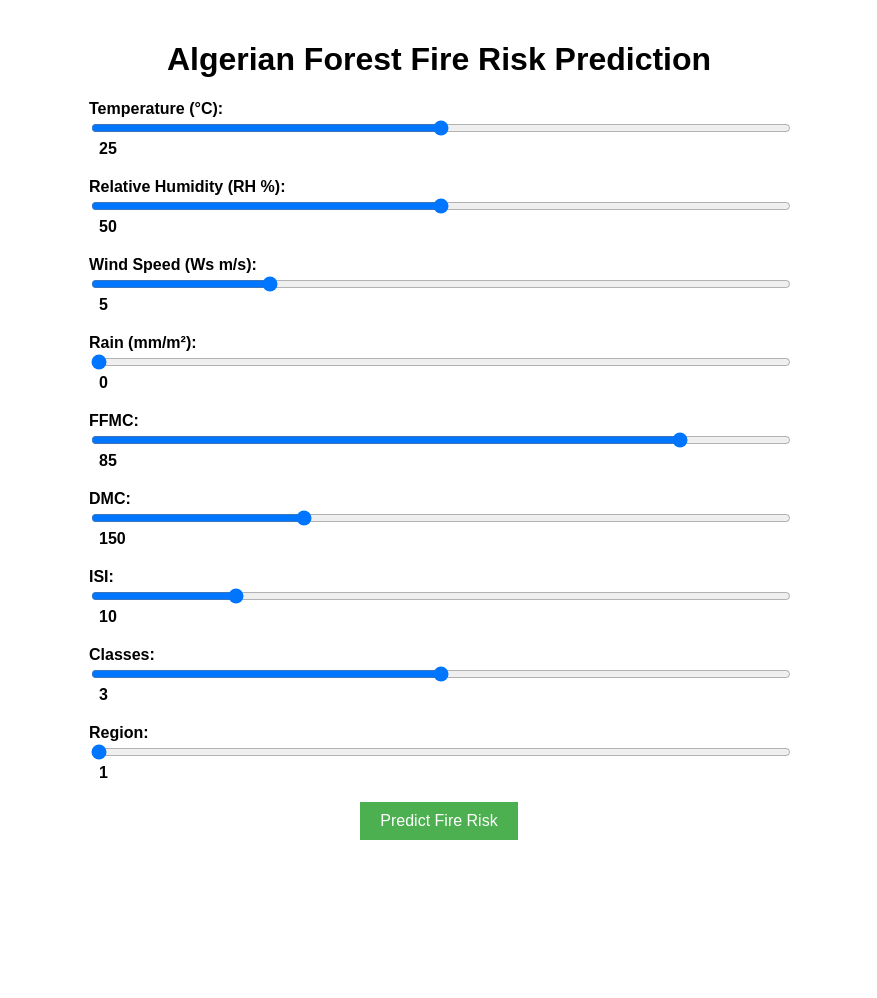
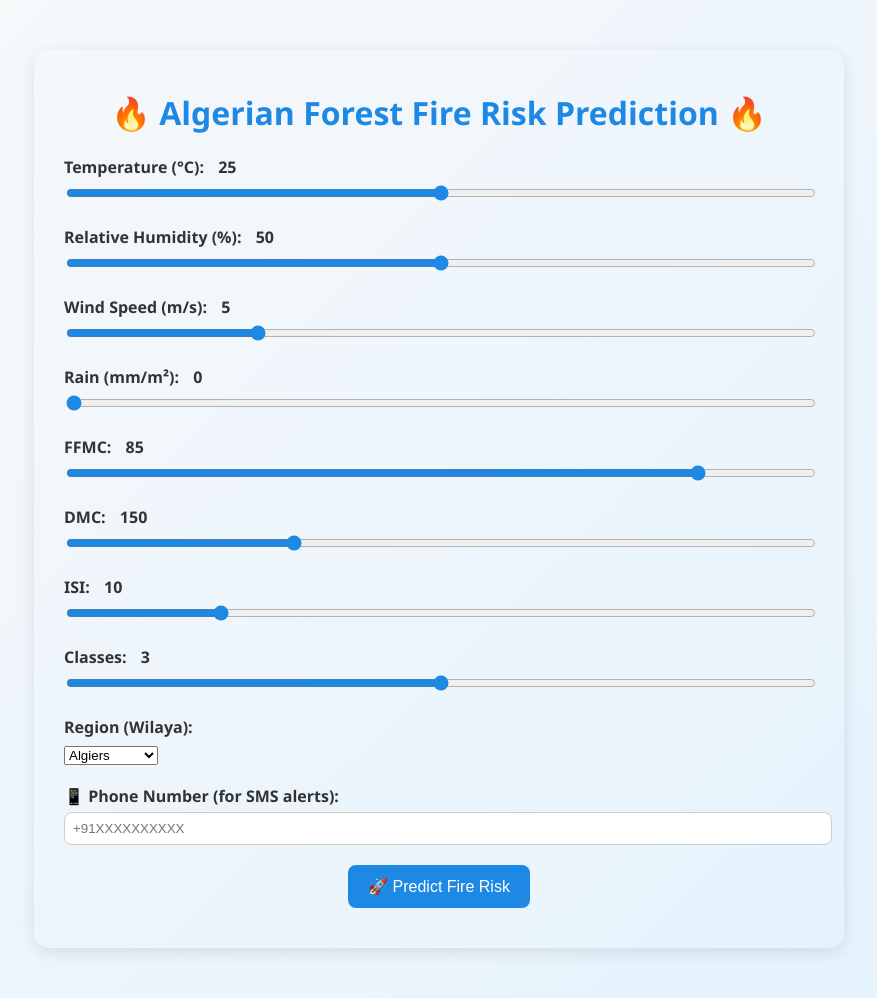
Before and after one commit to Uzma10-ctrl/Algerianforestfiretest, a Python web app: template templates/sliders.html in a window 1280 px wide. Shown: the whole page, without its empty margins (201-1078 px from the left). Before the commit the page ends 840 px from the top, so only its background shows below. Run offline with Jinja, Linux system fonts and the light colour scheme; the template is opened without the code that fills it, so the values that code supplies are empty.

Commit message:
first commit

```diff
--- a/templates/sliders.html
+++ b/templates/sliders.html
@@ -1,105 +1,170 @@
 <!DOCTYPE html>
-<html>
+<html lang="en">
 <head>
-    <title>Fire Risk Prediction</title>
+  <meta charset="UTF-8">
+  <meta name="viewport" content="width=device-width, initial-scale=1.0">
+  <title>Algerian Forest Fire Risk Prediction</title>
+
   <style>
     body {
-            font-family: Arial, sans-serif;
-            max-width: 700px;
-            margin: auto;
-            padding: 20px;
+      font-family: 'Segoe UI', sans-serif;
+      background: linear-gradient(135deg, #f8f9fa, #e3f2fd);
+      color: #333;
+      max-width: 750px;
+      margin: 50px auto;
+      padding: 20px 30px;
+      border-radius: 15px;
+      box-shadow: 0 4px 15px rgba(0,0,0,0.1);
     }
+
     h1 {
       text-align: center;
+      color: #1e88e5;
     }
+
+    form {
+      margin-top: 20px;
+    }
+
     .slider-container {
       margin-bottom: 20px;
     }
+
     label {
       font-weight: bold;
+      display: block;
+      margin-bottom: 5px;
     }
+
     input[type=range] {
       width: 100%;
+      accent-color: #1e88e5;
     }
+
     output {
       font-weight: bold;
       margin-left: 10px;
     }
+
+    input[type=text] {
+      width: 100%;
+      padding: 8px;
+      border: 1px solid #ccc;
+      border-radius: 8px;
+    }
+
     button {
-            padding: 10px 20px;
-            font-size: 16px;
-            background-color: #4CAF50;
+      background-color: #1e88e5;
       color: white;
       border: none;
+      padding: 12px 20px;
+      font-size: 16px;
+      border-radius: 8px;
       cursor: pointer;
       display: block;
-            margin: auto;
+      margin: 20px auto;
+      transition: background-color 0.3s ease;
     }
+
     button:hover {
-            background-color: #45a049;
+      background-color: #1565c0;
+    }
+
+    #loading {
+      display: none;
+      text-align: center;
+      font-weight: bold;
+      color: #1565c0;
     }
   </style>
+
+  <script>
+    function showLoading() {
+      document.getElementById('loading').style.display = 'block';
+    }
+  </script>
 </head>
+
 <body>
-    <h1>Algerian Forest Fire Risk Prediction</h1>
+  <h1>🔥 Algerian Forest Fire Risk Prediction 🔥</h1>
 
-    <form action="/predict" method="post">
+  <form action="/predict" method="post" onsubmit="showLoading()">
 
     <div class="slider-container">
-            <label>Temperature (°C):</label>
-            <input type="range" name="temperature" min="0" max="50" step="0.1" value="25" oninput="this.nextElementSibling.value = this.value">
-            <output>25</output>
+      <label>Temperature (°C): <output id="temp_out">25</output></label>
+      <input type="range" name="temperature" min="0" max="50" step="0.1" value="25"
+             oninput="temp_out.value=this.value">
     </div>
 
     <div class="slider-container">
-            <label>Relative Humidity (RH %):</label>
-            <input type="range" name="rh" min="0" max="100" step="0.1" value="50" oninput="this.nextElementSibling.value = this.value">
-            <output>50</output>
+      <label>Relative Humidity (%): <output id="rh_out">50</output></label>
+      <input type="range" name="rh" min="0" max="100" step="0.1" value="50"
+             oninput="rh_out.value=this.value">
     </div>
 
     <div class="slider-container">
-            <label>Wind Speed (Ws m/s):</label>
-            <input type="range" name="ws" min="0" max="20" step="0.1" value="5" oninput="this.nextElementSibling.value = this.value">
-            <output>5</output>
+      <label>Wind Speed (m/s): <output id="ws_out">5</output></label>
+      <input type="range" name="ws" min="0" max="20" step="0.1" value="5"
+             oninput="ws_out.value=this.value">
     </div>
 
     <div class="slider-container">
-            <label>Rain (mm/m²):</label>
-            <input type="range" name="rain" min="0" max="50" step="0.1" value="0" oninput="this.nextElementSibling.value = this.value">
-            <output>0</output>
+      <label>Rain (mm/m²): <output id="rain_out">0</output></label>
+      <input type="range" name="rain" min="0" max="50" step="0.1" value="0"
+             oninput="rain_out.value=this.value">
     </div>
 
     <div class="slider-container">
-            <label>FFMC:</label>
-            <input type="range" name="ffmc" min="0" max="100" step="0.1" value="85" oninput="this.nextElementSibling.value = this.value">
-            <output>85</output>
+      <label>FFMC: <output id="ffmc_out">85</output></label>
+      <input type="range" name="ffmc" min="0" max="100" step="0.1" value="85"
+             oninput="ffmc_out.value=this.value">
     </div>
 
     <div class="slider-container">
-            <label>DMC:</label>
-            <input type="range" name="dmc" min="0" max="500" step="0.1" value="150" oninput="this.nextElementSibling.value = this.value">
-            <output>150</output>
+      <label>DMC: <output id="dmc_out">150</output></label>
+      <input type="range" name="dmc" min="0" max="500" step="0.1" value="150"
+             oninput="dmc_out.value=this.value">
     </div>
 
     <div class="slider-container">
-            <label>ISI:</label>
-            <input type="range" name="isi" min="0" max="50" step="0.1" value="10" oninput="this.nextElementSibling.value = this.value">
-            <output>10</output>
+      <label>ISI: <output id="isi_out">10</output></label>
+      <input type="range" name="isi" min="0" max="50" step="0.1" value="10"
+             oninput="isi_out.value=this.value">
     </div>
 
     <div class="slider-container">
-            <label>Classes:</label>
-            <input type="range" name="classes" min="1" max="5" step="1" value="3" oninput="this.nextElementSibling.value = this.value">
-            <output>3</output>
+      <label>Classes: <output id="cls_out">3</output></label>
+      <input type="range" name="classes" min="1" max="5" step="1" value="3"
+             oninput="cls_out.value=this.value">
     </div>
 
     <div class="slider-container">
-            <label>Region:</label>
-            <input type="range" name="region" min="1" max="3" step="1" value="1" oninput="this.nextElementSibling.value = this.value">
-            <output>1</output>
+      <label>Region (Wilaya):</label>
+      <select name="region" required>
+        <option value="1">Algiers</option>
+        <option value="2">Tizi Ouzou</option>
+        <option value="3">Bejaia</option>
+        <option value="4">Bouira</option>
+        <option value="5">Skikda</option>
+        <option value="6">Annaba</option>
+        <option value="7">Blida</option>
+        <option value="8">Constantine</option>
+        <option value="9">Tlemcen</option>
+        <option value="10">Setif</option>
+        <option value="11">Oran</option>
+        <option value="12">Batna</option>
+       </select>
     </div>
 
-        <button type="submit">Predict Fire Risk</button>
+
+    <div class="slider-container">
+      <label>📱 Phone Number (for SMS alerts):</label>
+      <input type="text" name="phone_number" placeholder="+91XXXXXXXXXX" required>
+    </div>
+
+    <button type="submit">🚀 Predict Fire Risk</button>
+
+    <div id="loading">⏳ Predicting fire risk... please wait...</div>
   </form>
 </body>
 </html>
```
Also changed, not shown: templates/home.html (deleted, +0 -69 lines), templates/result.html (+78 -19 lines), train_classidfier.py (deleted, +0 -33 lines), 4 other files. Lines whose indentation alone changed are shown as unchanged.
